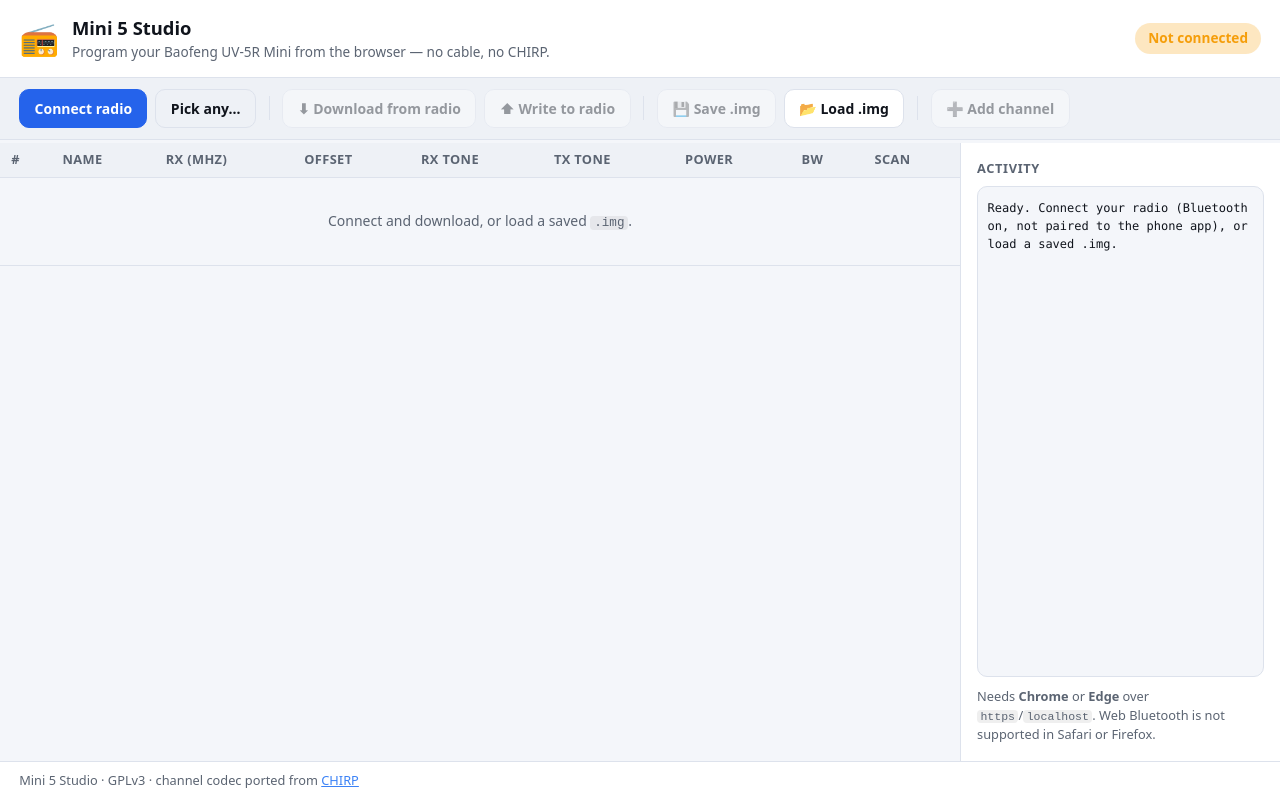
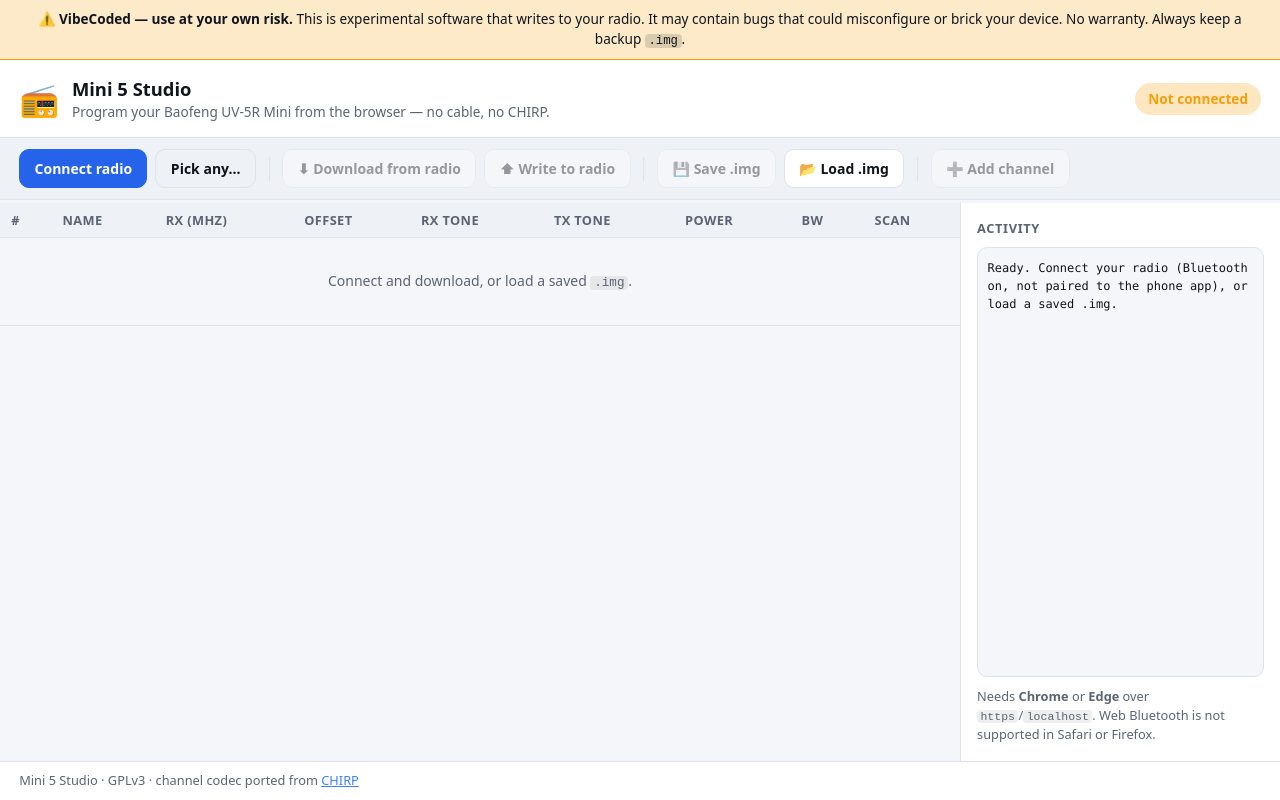
Before and after one commit to ReplicationBench/Mini5, a plain HTML site: page index.html in a window 1280 px wide. Drawn offline with Linux system fonts and the light colour scheme.

Commit message:
Add 'VibeCoded — use at your own risk' warning to page banner and README

```diff
--- a/css/style.css
+++ b/css/style.css
@@ -16,6 +16,13 @@ body {
 }
 a { color: var(--accent); }
 code { background: #8882; padding: 0 .3em; border-radius: 4px; font-size: .9em; }
+
+.warnbar {
+  background: color-mix(in srgb, var(--warn) 22%, var(--panel));
+  color: var(--txt); border-bottom: 1px solid var(--warn);
+  padding: .55rem 1.2rem; font-size: .85rem; text-align: center;
+}
+.warnbar code { background: #0002; }
 
 .topbar {
   display: flex; align-items: center; justify-content: space-between; gap: 1rem;
--- a/index.html
+++ b/index.html
@@ -7,6 +7,7 @@
 <link rel="stylesheet" href="css/style.css">
 </head>
 <body>
+<div class="warnbar">⚠️ <b>VibeCoded — use at your own risk.</b> This is experimental software that writes to your radio. It may contain bugs that could misconfigure or brick your device. No warranty. Always keep a backup <code>.img</code>.</div>
 <header class="topbar">
   <div class="brand">
     <span class="logo">📻</span>
```
Also changed, not shown: 1 other file.
